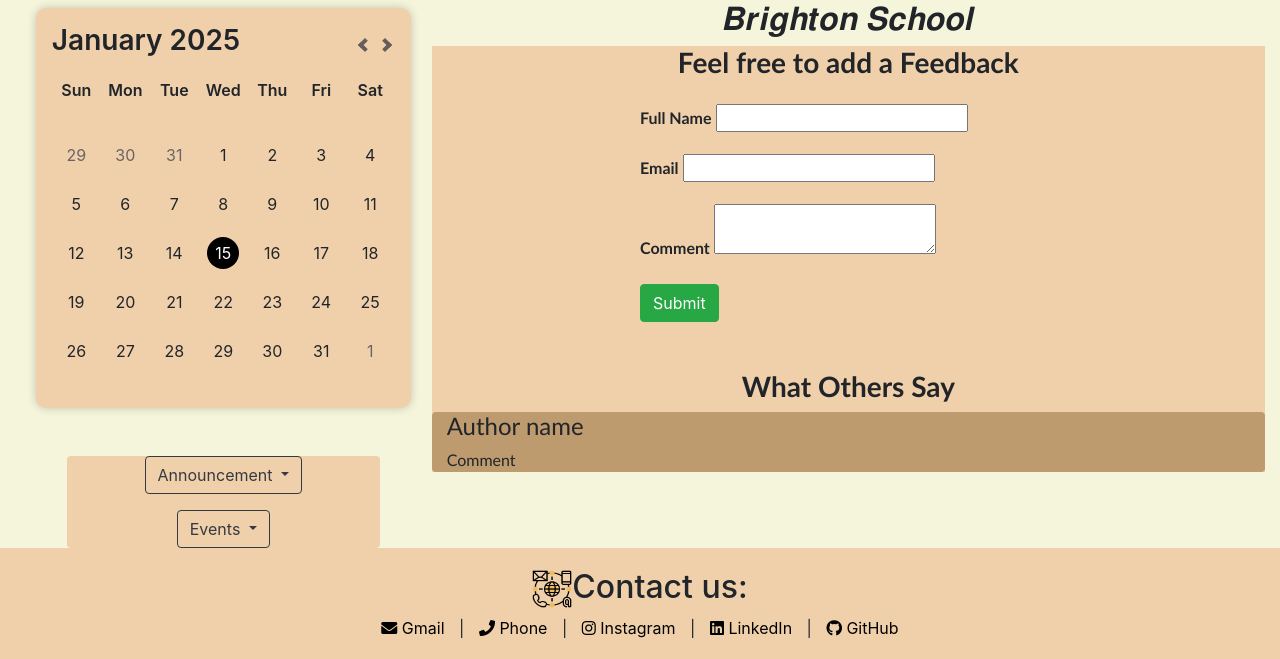
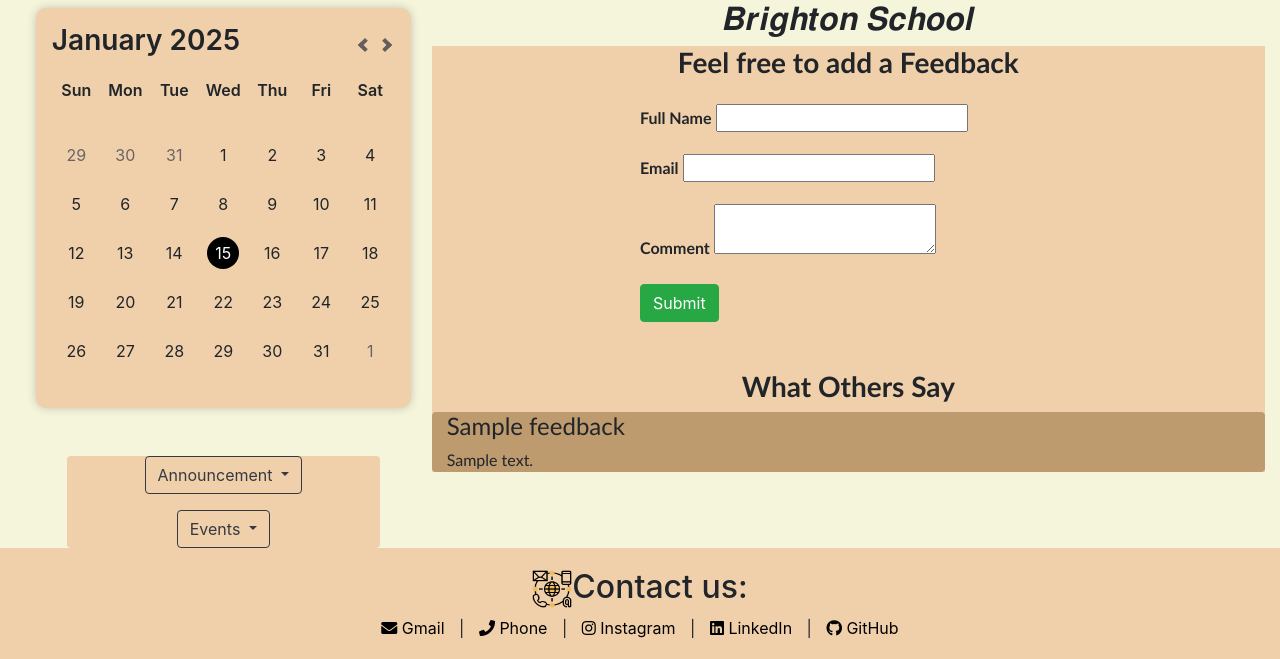
Before and after one commit to ShariqueReza/School-Management-System, a Django app: template app/templates/app/feedback.html in a window 1280 px wide. Shown: the part 67-726 px from the top of the page. Run offline with Django 3.2, Linux system fonts and the light colour scheme; the template is opened without the code that fills it: most values are stand-ins (such as "Sample title", 1, 10 or a date in 2020); form fields are guessed from the names that the template uses; some libraries are stand-ins or nearby versions.

Commit message:
rendered feedbacks through for loop in feedback.html

```diff
--- a/app/templates/app/feedback.html
+++ b/app/templates/app/feedback.html
@@ -24,12 +24,14 @@
                         </form>
                         <h3 class="text-center about_text mt-5">What Others Say</h3>
                         <div class="container rounded" style="background-color: rgb(190, 154, 111);">
+                            {% for f in feedback  %}
                             <div class="fs-4">
-                                <h4 class="about_text">Author name</h4>
+                                <h4 class="about_text">{{f.name}}</h4>
                               <div>
-                                <p class="about_text">Comment</p>
+                                <p class="about_text">{{f.comment}}</p>
                               </div>
                             </div>
+                            {% endfor %}
                         </div>
                     </div>
                 </div>
--- a/app/views.py
+++ b/app/views.py
@@ -16,6 +16,7 @@ def teacher_page(request):
     return render(request,'app/teachers.html',context)
 
 def feedback_page(request):
+    feedbacks=feedback.objects.all()
     form=FeedbackForm()
     if request.method == 'POST':
         form = FeedbackForm(request.POST)
@@ -25,5 +26,5 @@ def feedback_page(request):
         else:
             form = FeedbackForm()
 
-    context={'form':form}
+    context={'form':form,'feedback':feedbacks}
     return render(request,'app/feedback.html',context)
```
Also changed, not shown: db.sqlite3.
